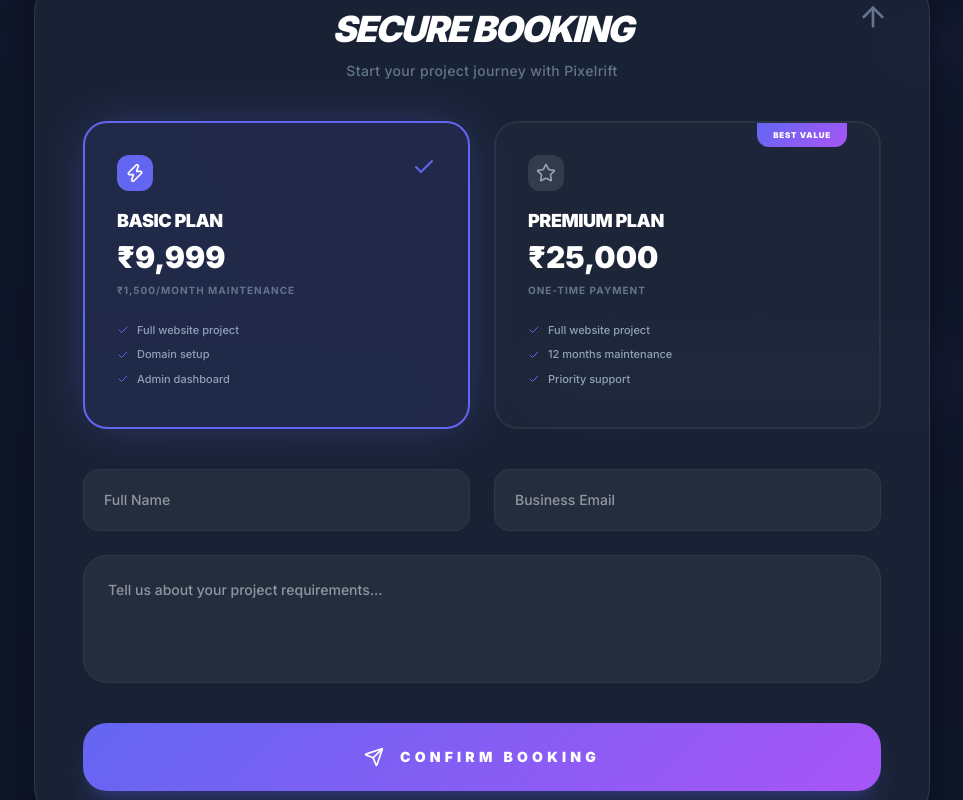
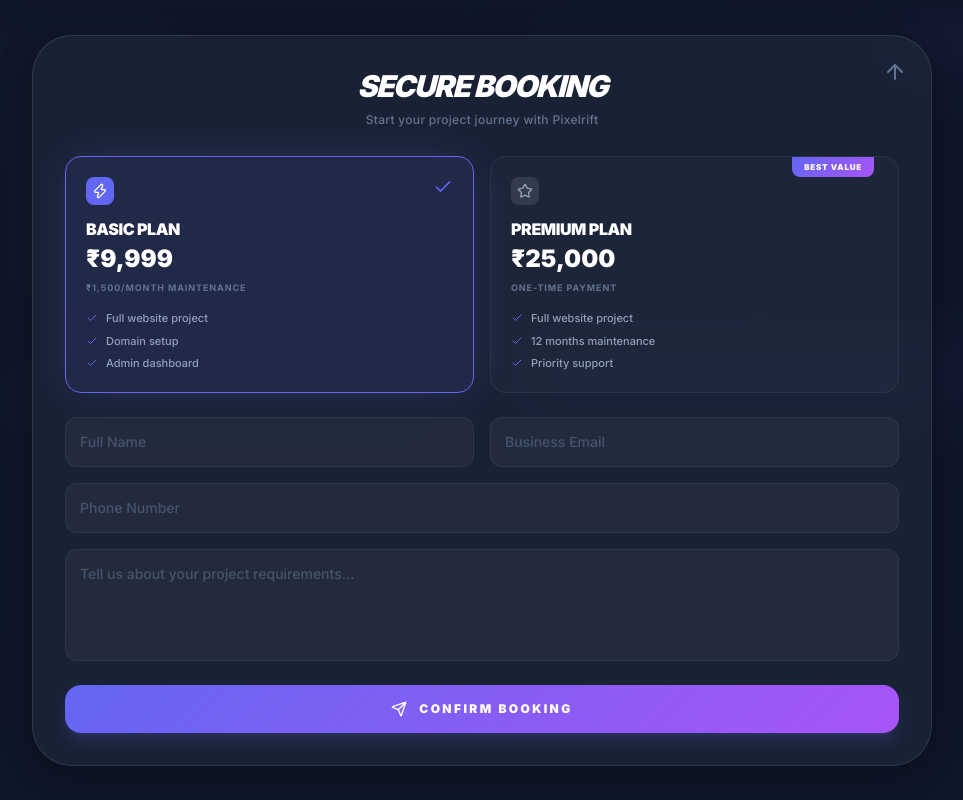
Before and after one commit to lUCIFER94008/Pixelrift, a Next.js app: page / in a window 1280 px wide. Both pictures are taken after a click on the button "GET STARTED". Shown: the part 2287-3087 px from the top of the page, without its empty margins (158-1121 px from the left). Built offline with nearby package versions, Linux system fonts and the light colour scheme.

Commit message:
feat: add BookingModal component for project inquiries and plan selection

```diff
--- a/components/BookingModal.jsx
+++ b/components/BookingModal.jsx
@@ -1,7 +1,7 @@
 "use client";
 import React, { useState, useEffect } from 'react';
 import { motion, AnimatePresence } from 'framer-motion';
-import { Send, Loader2, ArrowLeft, Check, Zap, Star } from 'lucide-react';
+import { Send, Loader2, ArrowLeft, Check, Zap, Star, Phone } from 'lucide-react';
 import axios from 'axios';
 import toast from 'react-hot-toast';
 
@@ -12,6 +12,7 @@ const BookingModal = ({ isOpen, onClose, project, preSelectedPlan = 'BASIC' }) =
   const [formData, setFormData] = useState({
     name: '',
     email: '',
+    phone: '',
     message: ''
   });
 
@@ -39,7 +40,10 @@ const BookingModal = ({ isOpen, onClose, project, preSelectedPlan = 'BASIC' }) =
     setLoading(true);
     try {
       const resp = await axios.post('/api/book', {
-        ...formData,
+        name: formData.name,
+        email: formData.email,
+        phone: formData.phone,
+        message: formData.message,
         projectName: project?.title || 'General Platform Inquiry',
         plan: plans[selectedPlan].name,
         price: plans[selectedPlan].price
@@ -51,12 +55,12 @@ const BookingModal = ({ isOpen, onClose, project, preSelectedPlan = 'BASIC' }) =
         // Short delay to let the toast be seen, then redirect
         setTimeout(() => {
           if (resp.data.whatsappUrl) {
-            window.location.href = resp.data.whatsappUrl;
+            window.open(resp.data.whatsappUrl, '_blank');
           }
           onClose();
         }, 1500);
 
-        setFormData({ name: '', email: '', message: '' });
+        setFormData({ name: '', email: '', phone: '', message: '' });
       }
     } catch (error) {
       toast.error("Failed to send booking. Please try again.");
@@ -64,6 +68,8 @@ const BookingModal = ({ isOpen, onClose, project, preSelectedPlan = 'BASIC' }) =
       setLoading(false);
     }
   };
+
+  const inputClass = "w-full bg-white/[0.04] border border-white/[0.06] p-3.5 rounded-xl text-white outline-none focus:border-primary/50 focus:bg-white/[0.06] focus:shadow-[0_0_0_3px_rgba(99,102,241,0.1)] transition-all font-medium text-sm placeholder:text-slate-600";
 
   return (
     <AnimatePresence>
@@ -81,11 +87,12 @@ const BookingModal = ({ isOpen, onClose, project, preSelectedPlan = 'BASIC' }) =
             initial={{ scale: 0.95, opacity: 0, y: 30 }}
             animate={{ scale: 1, opacity: 1, y: 0 }}
             exit={{ scale: 0.95, opacity: 0, y: 30 }}
-            className="glass p-6 sm:p-10 md:p-12 rounded-[2.5rem] sm:rounded-[3.5rem] w-full max-w-4xl relative shrink-0 z-10 border-white/10 my-10"
+            className="glass p-5 sm:p-7 md:p-8 rounded-[1.75rem] sm:rounded-[2.5rem] w-full max-w-[900px] relative shrink-0 z-10 border-white/[0.08] my-6"
           >
-            <div className="mb-8 sm:mb-10 text-center">
-               <h2 className="text-3xl sm:text-4xl font-black text-white mb-2 sm:mb-3 tracking-tighter uppercase italic">Secure Booking</h2>
-               <p className="text-slate-500 text-xs sm:text-sm font-medium tracking-wide px-4">
+            {/* Header — compact */}
+            <div className="mb-6 sm:mb-7 text-center">
+               <h2 className="text-2xl sm:text-3xl font-black text-white mb-1.5 sm:mb-2 tracking-tighter uppercase italic">Secure Booking</h2>
+               <p className="text-slate-500 text-[11px] sm:text-xs font-medium tracking-wide px-4">
                  {project
                    ? <>Customizing <span className="text-white font-bold">{project.title}</span> for your business</>
                    : <>Start your project journey with Pixelrift</>
@@ -93,43 +100,43 @@ const BookingModal = ({ isOpen, onClose, project, preSelectedPlan = 'BASIC' }) =
                </p>
             </div>
 
-            <form onSubmit={handleSubmit} className="space-y-8 sm:space-y-10">
-              {/* Plan Selection */}
-              <div className="grid grid-cols-1 md:grid-cols-2 gap-4 sm:gap-6">
+            <form onSubmit={handleSubmit} className="space-y-5 sm:space-y-6">
+              {/* Plan Selection — compact cards */}
+              <div className="grid grid-cols-1 md:grid-cols-2 gap-3 sm:gap-4">
                 {Object.entries(plans).map(([key, plan]) => (
                   <div
                     key={key}
                     onClick={() => setSelectedPlan(key)}
-                    className={`relative p-6 sm:p-8 rounded-2xl sm:rounded-3xl cursor-pointer transition-all duration-500 border-2 overflow-hidden ${
+                    className={`relative p-4 sm:p-5 rounded-xl sm:rounded-2xl cursor-pointer transition-all duration-500 border overflow-hidden ${
                       selectedPlan === key
-                      ? 'border-primary bg-primary/10 shadow-[0_0_50px_-10px_rgba(99,102,241,0.4)]'
-                      : 'border-white/5 bg-white/[0.02] hover:bg-white/[0.05]'
+                      ? 'border-primary bg-primary/10 shadow-[0_0_40px_-12px_rgba(99,102,241,0.35)]'
+                      : 'border-white/[0.06] bg-white/[0.02] hover:bg-white/[0.04]'
                     }`}
                   >
                     {key === 'PREMIUM' && (
-                      <div className="absolute top-0 right-6 sm:right-8 bg-gradient px-3 sm:px-4 py-1.5 rounded-b-xl text-white text-[7px] sm:text-[8px] font-black uppercase tracking-widest z-20">
+                      <div className="absolute top-0 right-5 sm:right-6 bg-gradient px-2.5 sm:px-3 py-1 rounded-b-lg text-white text-[7px] sm:text-[8px] font-black uppercase tracking-widest z-20">
                          Best Value
                       </div>
                     )}
 
-                    <div className="flex justify-between items-start mb-4">
-                      <div className={`p-2 rounded-xl transition-colors ${selectedPlan === key ? 'bg-primary text-white' : 'bg-white/10 text-slate-400'}`}>
-                         {key === 'BASIC' ? <Zap className="w-5 h-5" /> : <Star className="w-5 h-5" />}
+                    <div className="flex justify-between items-start mb-3">
+                      <div className={`p-1.5 rounded-lg transition-colors ${selectedPlan === key ? 'bg-primary text-white' : 'bg-white/10 text-slate-400'}`}>
+                         {key === 'BASIC' ? <Zap className="w-4 h-4" /> : <Star className="w-4 h-4" />}
                       </div>
                       {selectedPlan === key && (
                         <motion.div initial={{ scale: 0 }} animate={{ scale: 1 }}>
-                          <Check className="w-6 h-6 text-primary" />
+                          <Check className="w-5 h-5 text-primary" />
                         </motion.div>
                       )}
                     </div>
 
-                    <h4 className="text-white font-black text-base sm:text-lg mb-1 tracking-tight">{plan.name}</h4>
-                    <div className="flex items-baseline gap-1 mb-2">
-                        <span className="text-2xl sm:text-3xl font-black text-white">₹{plan.price}</span>
+                    <h4 className="text-white font-black text-sm sm:text-base mb-0.5 tracking-tight">{plan.name}</h4>
+                    <div className="flex items-baseline gap-1 mb-1.5">
+                        <span className="text-xl sm:text-2xl font-black text-white">₹{plan.price}</span>
                     </div>
-                    <p className="text-[9px] sm:text-[10px] font-bold text-slate-500 uppercase tracking-widest mb-4 sm:mb-6">{plan.subtext}</p>
+                    <p className="text-[8px] sm:text-[9px] font-bold text-slate-500 uppercase tracking-widest mb-3 sm:mb-4">{plan.subtext}</p>
 
-                    <ul className="space-y-1.5 sm:space-y-2 mb-2">
+                    <ul className="space-y-1.5">
                       {plan.features.map((f, i) => (
                         <li key={i} className="flex items-center gap-2 text-slate-400 text-[10px] sm:text-[11px] font-medium">
                           <Check className="w-3 h-3 text-primary shrink-0" /> {f}
@@ -140,12 +147,12 @@ const BookingModal = ({ isOpen, onClose, project, preSelectedPlan = 'BASIC' }) =
                 ))}
               </div>
 
-              {/* User Details */}
-              <div className="grid grid-cols-1 md:grid-cols-2 gap-4 sm:gap-6">
+              {/* User Details — Name, Email, Phone, Message */}
+              <div className="grid grid-cols-1 md:grid-cols-2 gap-3 sm:gap-4">
                 <input
                   type="text"
                   placeholder="Full Name"
-                  className="w-full bg-white/5 border border-white/5 p-4 sm:p-5 rounded-xl sm:rounded-2xl text-white outline-none focus:border-primary/50 transition-all font-medium text-sm"
+                  className={inputClass}
                   required
                   value={formData.name}
                   onChange={(e) => setFormData({...formData, name: e.target.value})}
@@ -153,14 +160,21 @@ const BookingModal = ({ isOpen, onClose, project, preSelectedPlan = 'BASIC' }) =
                 <input
                   type="email"
                   placeholder="Business Email"
-                  className="w-full bg-white/5 border border-white/5 p-4 sm:p-5 rounded-xl sm:rounded-2xl text-white outline-none focus:border-primary/50 transition-all font-medium text-sm"
+                  className={inputClass}
                   required
                   value={formData.email}
                   onChange={(e) => setFormData({...formData, email: e.target.value})}
                 />
+                <input
+                  type="tel"
+                  placeholder="Phone Number"
+                  className={`${inputClass} md:col-span-2`}
+                  value={formData.phone}
+                  onChange={(e) => setFormData({...formData, phone: e.target.value})}
+                />
                 <textarea
                   placeholder="Tell us about your project requirements..."
-                  className="w-full h-32 md:col-span-2 bg-white/5 border border-white/5 p-4 sm:p-6 rounded-2xl sm:rounded-3xl text-white outline-none focus:border-primary/50 transition-all resize-none font-medium text-sm"
+                  className={`${inputClass} h-28 md:col-span-2 resize-none`}
                   required
                   value={formData.message}
                   onChange={(e) => setFormData({...formData, message: e.target.value})}
@@ -169,18 +183,18 @@ const BookingModal = ({ isOpen, onClose, project, preSelectedPlan = 'BASIC' }) =
 
               <button
                 disabled={loading}
-                className="w-full bg-gradient text-white py-4 sm:py-6 rounded-2xl sm:rounded-3xl font-black uppercase text-xs sm:text-sm tracking-[0.2em] sm:tracking-[0.3em] flex items-center justify-center gap-4 hover:opacity-90 disabled:opacity-50 transition-all shadow-xl shadow-primary/20"
+                className="w-full bg-gradient text-white py-3.5 sm:py-4 rounded-xl sm:rounded-2xl font-black uppercase text-[11px] sm:text-xs tracking-[0.2em] flex items-center justify-center gap-3 hover:opacity-90 disabled:opacity-50 transition-all shadow-lg shadow-primary/20"
               >
-                {loading ? <Loader2 className="animate-spin w-5 h-5 sm:w-6 sm:h-6" /> : <><Send className="w-4 h-4 sm:w-5 sm:h-5" /> Confirm Booking</>}
+                {loading ? <Loader2 className="animate-spin w-5 h-5" /> : <><Send className="w-4 h-4" /> Confirm Booking</>}
               </button>
             </form>
 
             <button
               onClick={onClose}
-              className="absolute top-6 sm:top-10 right-6 sm:right-10 text-slate-500 hover:text-white transition-colors"
+              className="absolute top-4 sm:top-6 right-4 sm:right-6 text-slate-500 hover:text-white transition-colors"
               type="button"
             >
-              <ArrowLeft className="w-6 h-6 sm:w-8 sm:h-8 rotate-90" />
+              <ArrowLeft className="w-5 h-5 sm:w-6 sm:h-6 rotate-90" />
             </button>
           </motion.div>
         </div>
```
